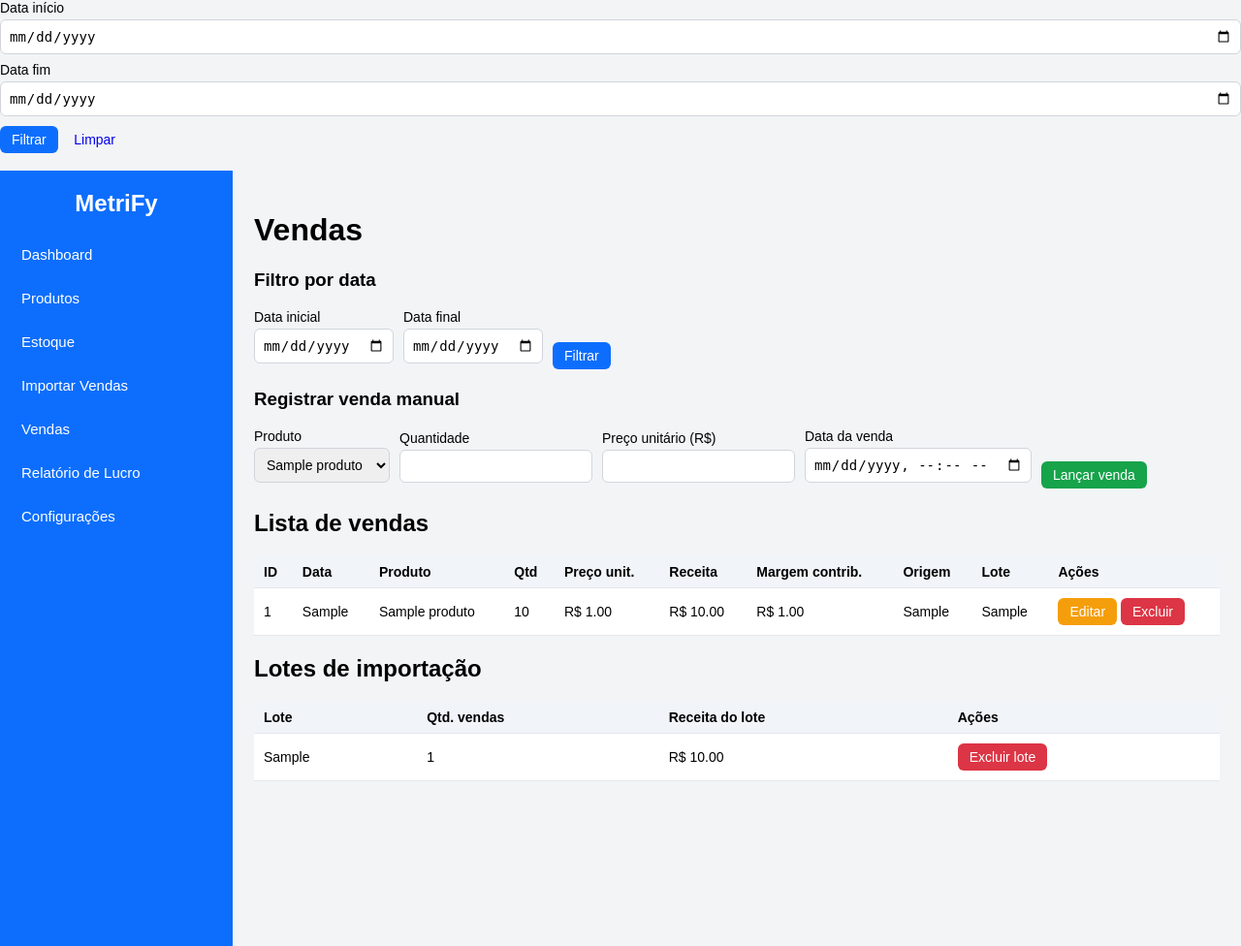
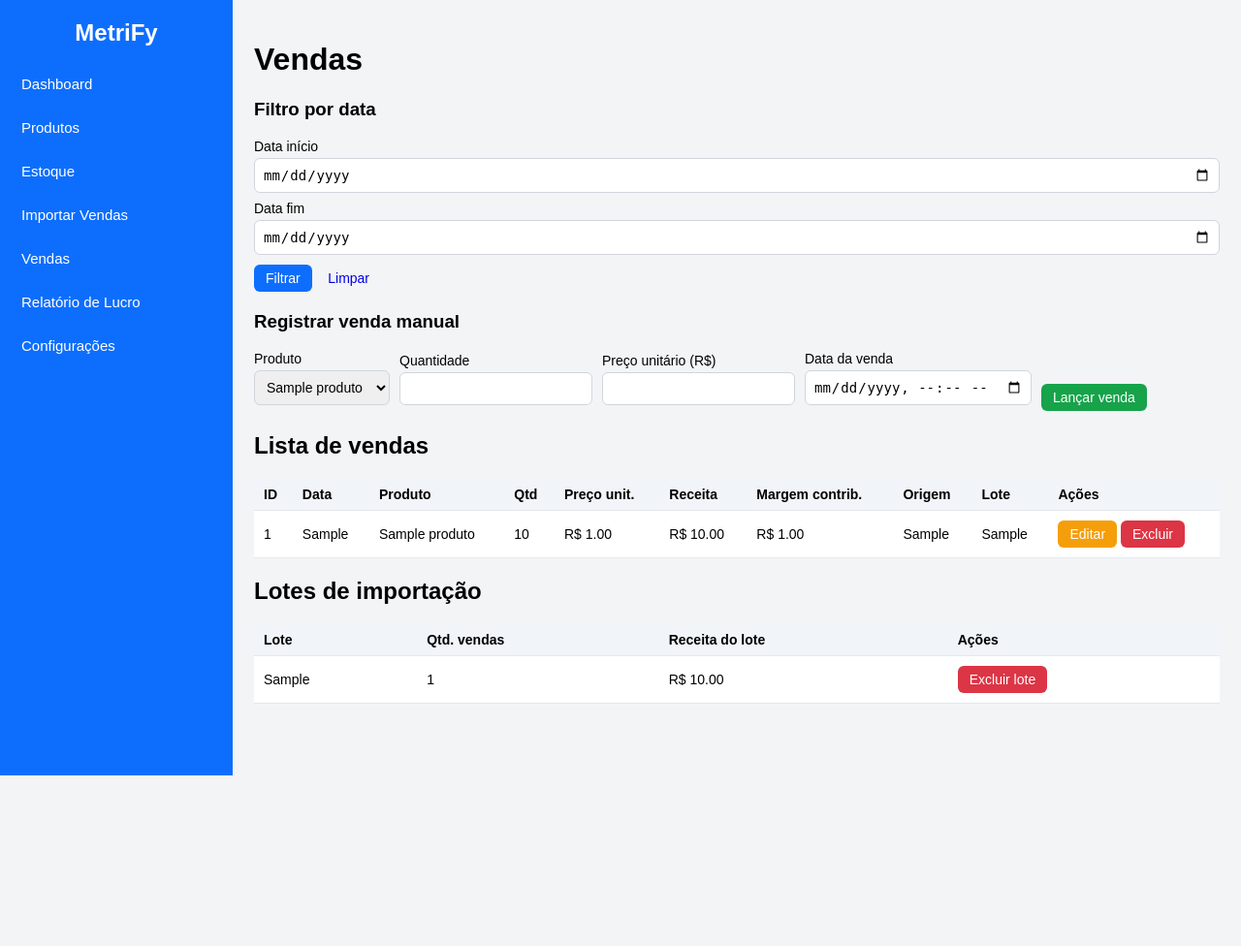
Before and after one commit to oliveirafjdo-web/Mega2.0, a Flask app: page /vendas in a window 1280 px wide. Shown: the whole page at 97% size. After the commit the page ends 800 px from the top, so only its background shows below. Run offline with Flask 3, Linux system fonts and the light colour scheme; tables that the repository leaves empty hold one stand-in row (values such as "Sample post"); some libraries are stand-ins or nearby versions.

Commit message:
Update vendas.html with new date filter form
Replaced the old filter form with a new one that includes date range inputs and a clear button.

```diff
--- a/templates/vendas.html
+++ b/templates/vendas.html
@@ -1,3 +1,8 @@
+{% extends "base.html" %}
+{% block content %}
+<h1>Vendas</h1>
+
+<h3>Filtro por data</h3>
 <form method="get" style="margin-bottom: 16px;">
   <label>Data início</label>
   <input type="date" name="data_inicio" value="{{ data_inicio }}">
@@ -5,24 +10,6 @@
   <input type="date" name="data_fim" value="{{ data_fim }}">
   <button type="submit" class="btn btn-primary">Filtrar</button>
   <a href="{{ url_for('lista_vendas') }}" class="btn btn-link">Limpar</a>
-</form>
-{% extends "base.html" %}
-{% block content %}
-<h1>Vendas</h1>
-
-<h3>Filtro por data</h3>
-<form method="GET" class="filters">
-  <div>
-    <label>Data inicial</label>
-    <input type="date" name="data_ini" value="{{ data_ini or '' }}">
-  </div>
-  <div>
-    <label>Data final</label>
-    <input type="date" name="data_fim" value="{{ data_fim or '' }}">
-  </div>
-  <div>
-    <button class="btn btn-primary" type="submit">Filtrar</button>
-  </div>
 </form>
 
 <h3>Registrar venda manual</h3>
```
